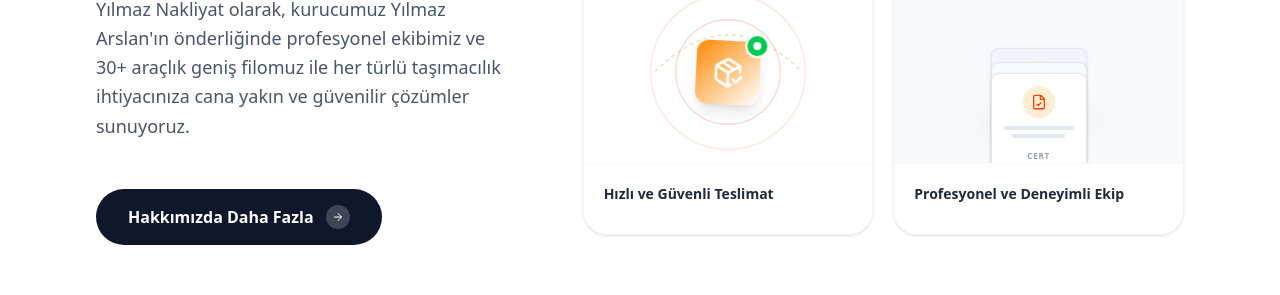
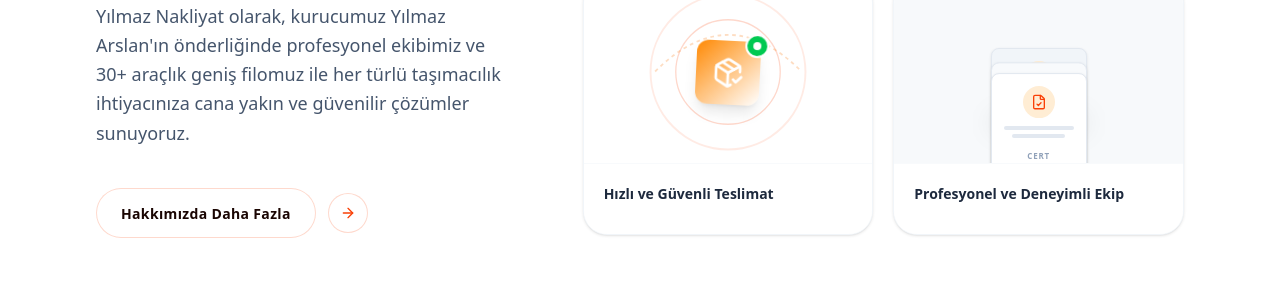
Before and after one commit to nexentio/y-lmaz-nakliye, a Next.js app: page / in a window 1280 px wide. Shown: the part 8595-8890 px from the top of the page. Built offline with nearby package versions, Linux system fonts and the light colour scheme.

Commit message:
Refactor WhyUsSection component: replace button with SectionButton for improved modularity and maintainability, and adjust layout for better spacing.

```diff
--- a/src/components/WhyUsSection.tsx
+++ b/src/components/WhyUsSection.tsx
@@ -2,9 +2,9 @@
 
 import React from 'react';
 
-import { ArrowRight } from 'lucide-react';
+import { FeatureCard } from './FeatureCard';
 
-import { FeatureCard } from './FeatureCard';
+import { SectionButton } from './ui/SectionButton';
 
 import { GlobalServiceVisual } from './visuals/GlobalServiceVisual';
 
@@ -70,19 +70,9 @@ export default function WhyUsSection() {
 
         </p>
 
-        <div className="pt-4">
+        <div className="pt-2">
 
-          <button className="group relative inline-flex items-center justify-center px-8 py-4 font-semibold text-white transition-all duration-200 bg-slate-900 rounded-full hover:bg-brand-orange hover:shadow-lg hover:shadow-orange-500/30 focus:outline-none focus:ring-2 focus:ring-offset-2 focus:ring-brand-orange">
-
-            <span>Hakkımızda Daha Fazla</span>
-
-            <div className="ml-3 w-6 h-6 rounded-full bg-white/20 flex items-center justify-center group-hover:translate-x-1 transition-transform">
-
-               <ArrowRight className="w-3 h-3 text-white" />
-
-            </div>
-
-          </button>
+          <SectionButton />
 
         </div>
 
```
